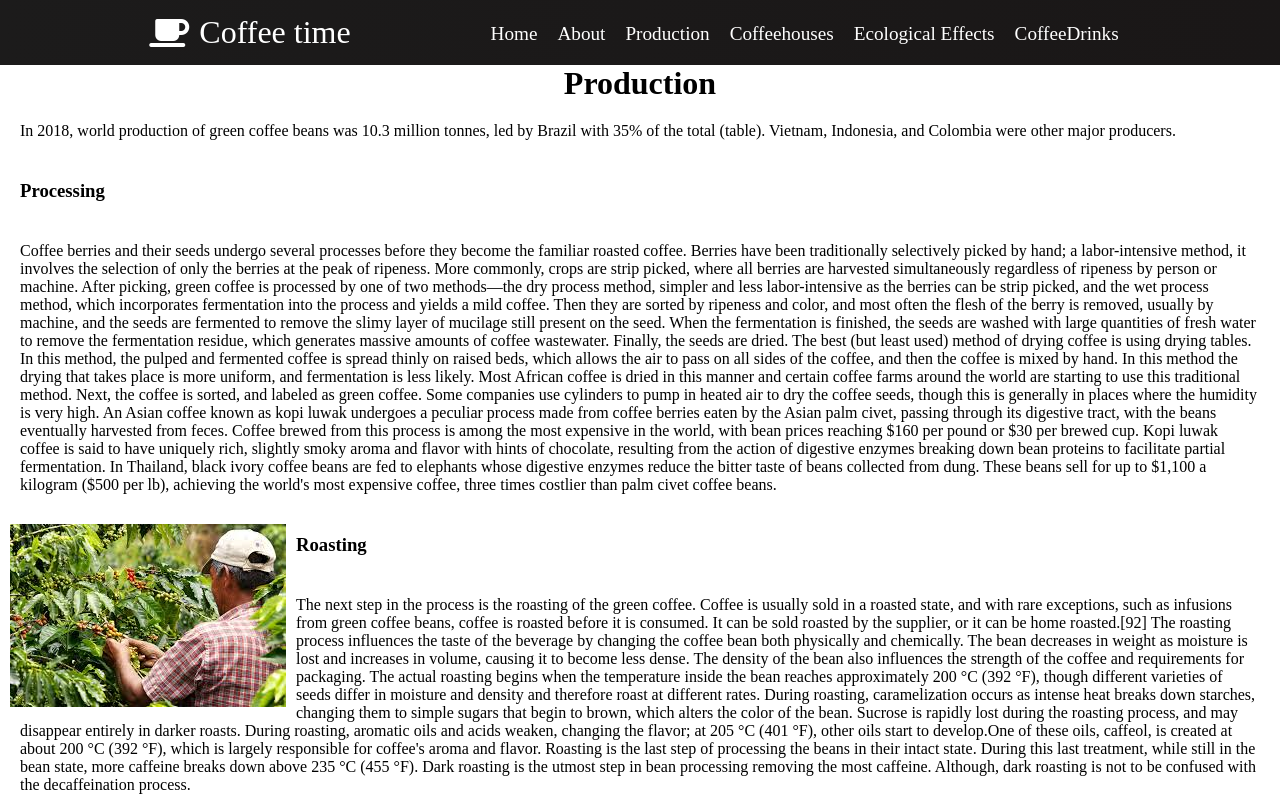
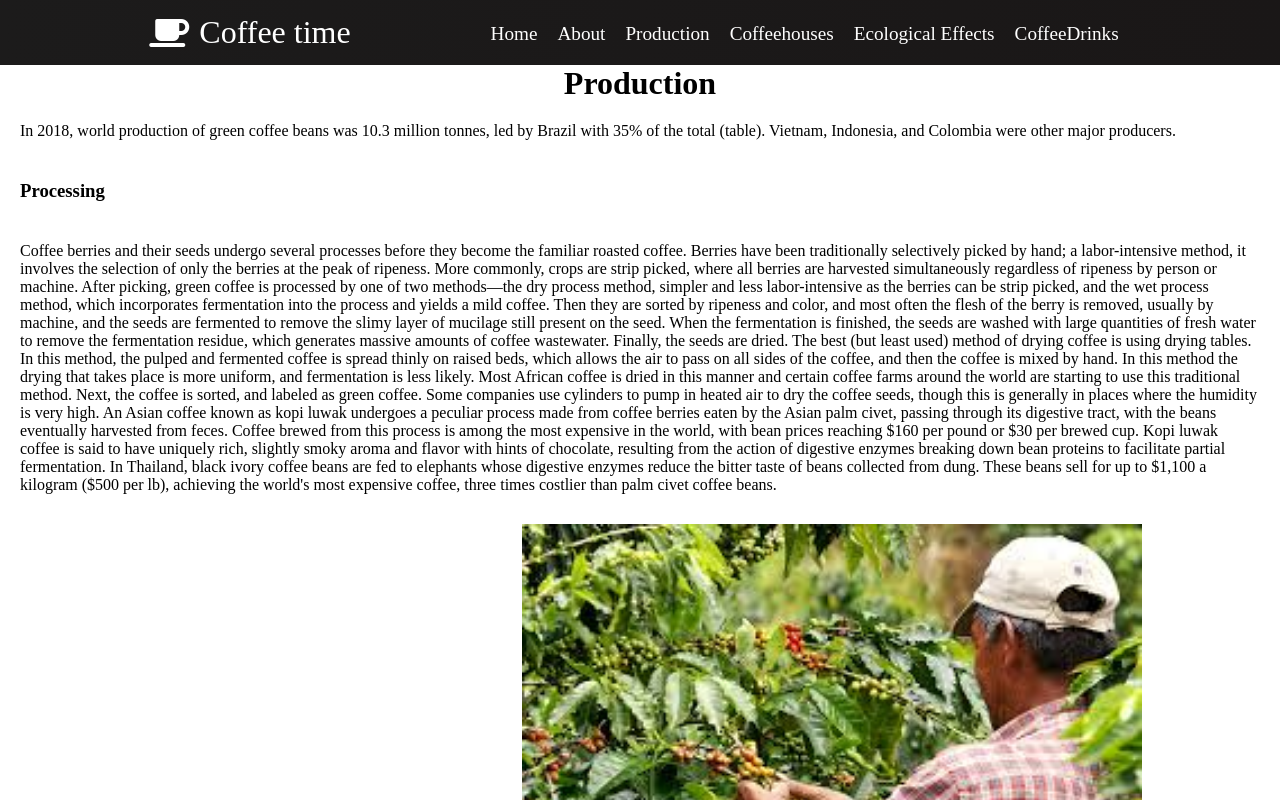
Before and after one commit to dspirovski/coffee-time, a React app: page /Production in a window 1280 px wide. Shown: the top 800 px of the page. Built offline with nearby package versions, Linux system fonts and the light colour scheme.

Commit message:
image style update

```diff
--- a/src/components/Pages/Test.module.css
+++ b/src/components/Pages/Test.module.css
@@ -1,7 +1,3 @@
-/*.coffeehouses p, .about p, .production p, .ecoEffects p, .drinks p, .healtnAndBenefits p, .coffeFacts p, .history p, .latte p {
-    padding: 20px;
-}*/
-
 .coffeehouses h3, .about h3, .production h3, .ecoEffects h3, .drinks h3, .healtnAndBenefits h3, .coffeFacts h3, .history h3, .latte h3 {
     padding-left: 20px;
 }
@@ -9,3 +5,16 @@
 .text p, .text h3 {
     padding: 20px;
 }
+
+ .text > #img {
+     width: 20%;
+     display: flex;
+ }
+
+ .text>div:nth-child(odd) {
+    display: block;
+    margin-left: 40%;
+    margin-right: 60%;
+    width: 50%;
+
+ }
```
